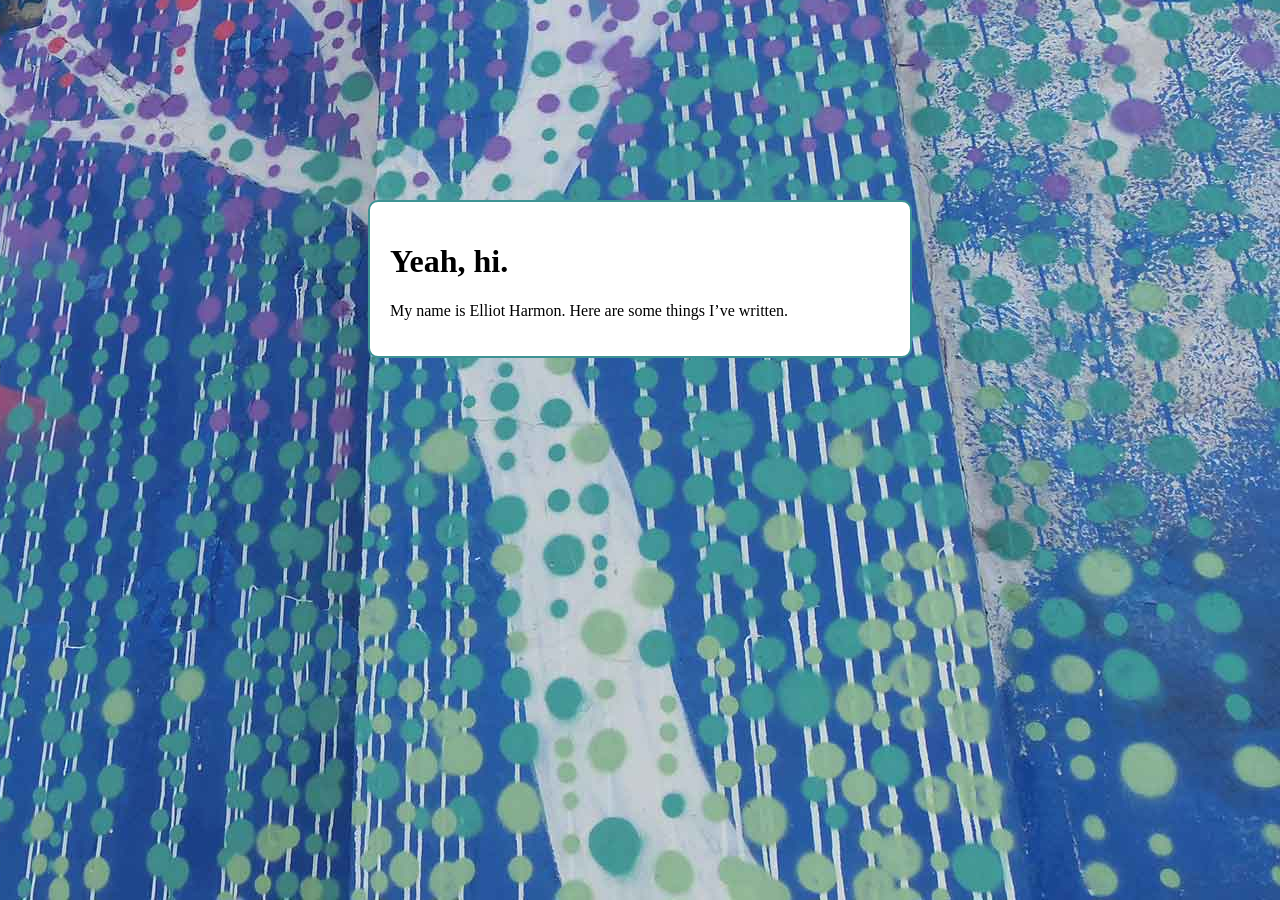
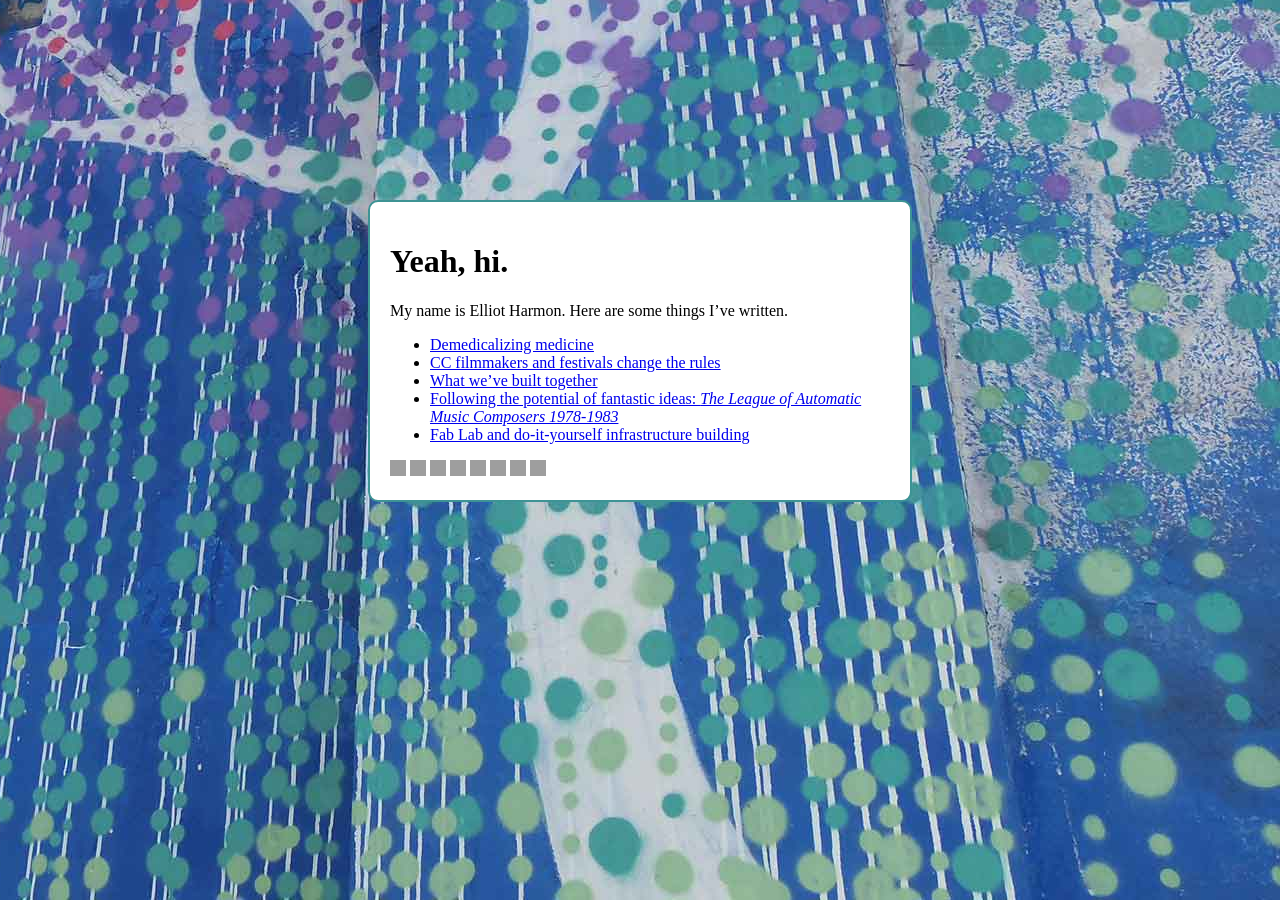
Before and after one commit to elliotharmon/elliotharmon.github.io, a Jekyll site: the page built from index.md, in a window 1280 px wide. Built offline with Jekyll 4.4.1, drawn with Linux system fonts in a browser that asks for light colours; grey boxes are pictures that could not be loaded.

Commit message:
homepage

```diff
--- /dev/null
+++ b/_includes/socialbuttons.html
@@ -0,0 +1 @@
+<div><a href="http://www.metafilter.com/user/47281" target="_blank"><img src="http://graphics.idiolexicon.com/icons/mf.gif" width=16 height=16 border=0></a> <a href="http://www.google.com/reader/shared/15136711784268978924" target="_blank"><img src="http://graphics.idiolexicon.com/icons/goog.gif" width=16 height=16 border=0></a> <a href="http://twitter.com/elliotharmon" target="_blank"><img src="http://graphics.idiolexicon.com/icons/twit.ico" width=16 height=16 border=0></a> <a href="http://www.librarything.com/profile/elliotharmon" target="_blank"><img src="http://graphics.idiolexicon.com/icons/library.gif" width=16 height=16 border=0></a> <a href="http://www.last.fm/user/elliotharmon/" target="_blank"><img src="http://graphics.idiolexicon.com/icons/lastfm.gif" width=16 height=16 border=0></a> <a href="http://www.flickr.com/photos/elliotharmon/" target="_blank"><img src="http://graphics.idiolexicon.com/icons/flickr.gif" width=16 height=16 border=0></a> <a href="http://www.facebook.com/elliotharmon" target="_blank"><img src="http://graphics.idiolexicon.com/icons/facebook.gif" width=16 height=16 border=0></a> <a href="http://www.pinboard.in/u:eh/" target="_blank"><img src="http://graphics.idiolexicon.com/icons/pinboard.png" width=16 height=16 border=0></a></div>
--- a/index.md
+++ b/index.md
@@ -6,3 +6,11 @@ Yeah, hi.
 ====================
 
 My name is Elliot Harmon. Here are some things I've written.
+
+- [Demedicalizing medicine](/2010/02/13/demedicalizing-medicine.html)
+- [CC filmmakers and festivals change the rules](https://creativecommons.org/weblog/entry/36917)
+- [What we've built together](https://creativecommons.org/weblog/entry/41182)
+- [Following the potential of fantastic ideas: _The League of Automatic Music Composers 1978-1983_](http://21st-centurymusic.blogspot.com/2009/06/automatic-review-elliot-harmon.html)
+- [Fab Lab and do-it-yourself infrastructure building](http://forums.techsoup.org/cs/community/b/tsblog/archive/2010/04/10/fab-lab-and-doityourself-infrastructure-building.aspx)
+
+{% include socialbuttons.html %}
```
